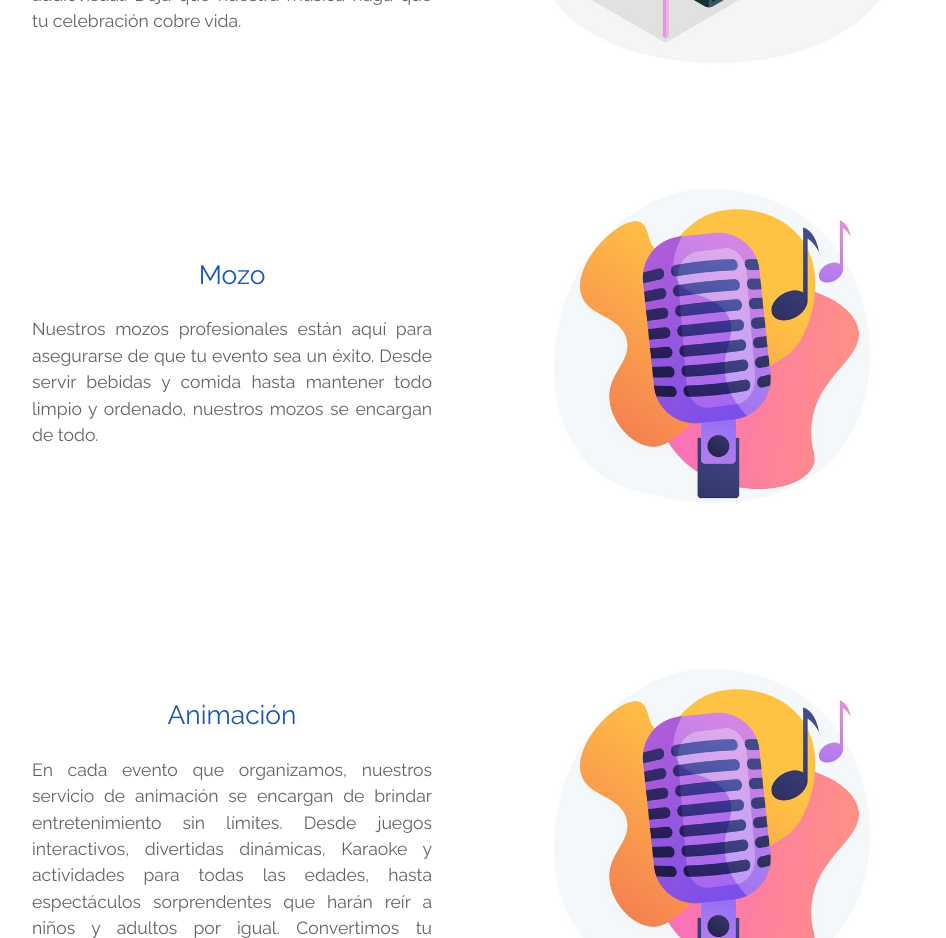
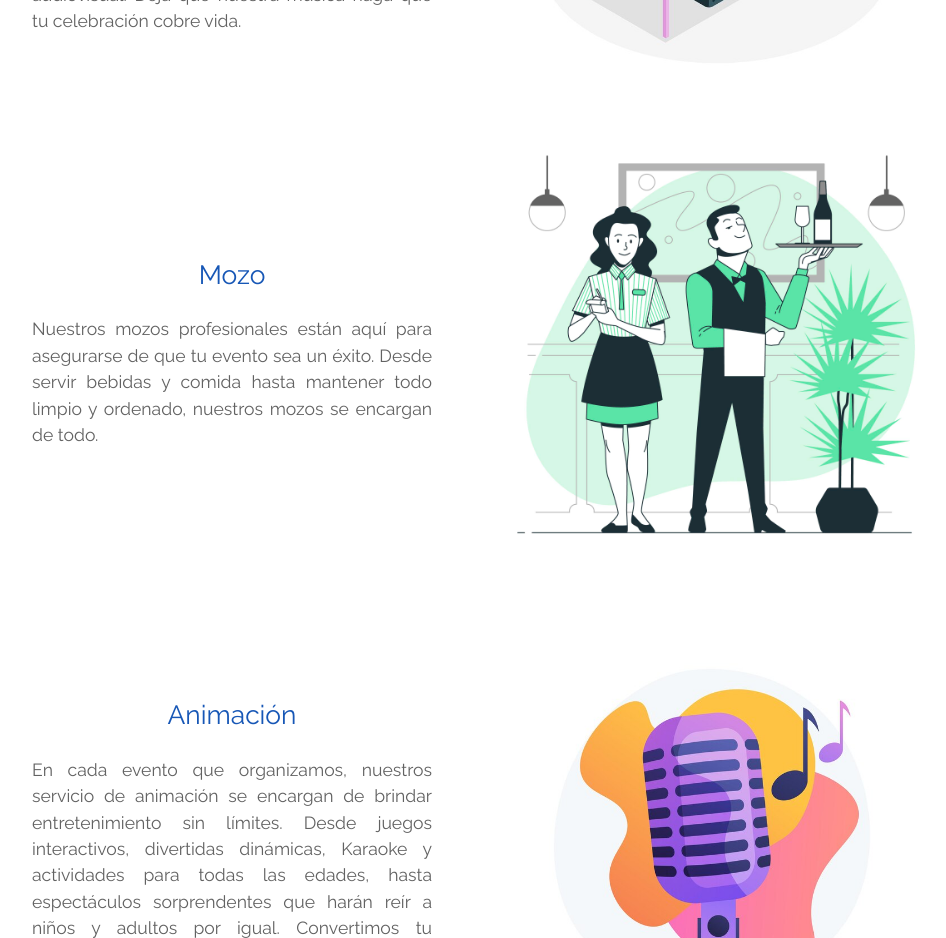
Before and after one commit to Fernskt/EluneyLandingPage, a React (Vite) app: page / in a window 1280 px wide. Shown: the part 4860-5798 px from the top of the page, without its empty margins (164-1110 px from the left). Built offline with nearby package versions, Linux system fonts and the light colour scheme.

Commit message:
servicio Mozo

```diff
--- a/src/components/Servicios.jsx
+++ b/src/components/Servicios.jsx
@@ -3,6 +3,7 @@ import AcercaDe from './AcercaDe'
 import imgDj from '../assets/ilustraciones/dj.jpg'
 import imgAnim from '../assets/ilustraciones/karaoke.jpg'
 import imgTrago from '../assets/ilustraciones/trago.jpg'
+import imgMozo from '../assets/ilustraciones/mozo.jpg'
 
 export default function Servicios() {
 
@@ -18,7 +19,7 @@ export default function Servicios() {
       <h1 className='titulo2'>Nuestros Servicios</h1>
       <AcercaDe titulo="Barman" texto={textoBartender} imagen={imgTrago}/>
       <AcercaDe titulo="DJ" texto={textoDj} imagen={imgDj}/>
-      <AcercaDe titulo="Mozo" texto={textoMozo} imagen={imgAnim}/>
+      <AcercaDe titulo="Mozo" texto={textoMozo} imagen={imgMozo}/>
       <AcercaDe titulo="Animación" texto={textoAnimador} imagen={imgAnim}/>
       <div className="ondas">
 <svg xmlns="http://www.w3.org/2000/svg" viewBox="0 0 1440 320"><path fill="#1757b6" fill-opacity="1" d="M0,160L60,138.7C120,117,240,75,360,96C480,117,600,203,720,234.7C840,267,960,245,1080,202.7C1200,160,1320,96,1380,64L1440,32L1440,320L1380,320C1320,320,1200,320,1080,320C960,320,840,320,720,320C600,320,480,320,360,320C240,320,120,320,60,320L0,320Z"></path></svg>
```
Also changed, not shown: src/assets/ilustraciones/mozo.jpg (added).
